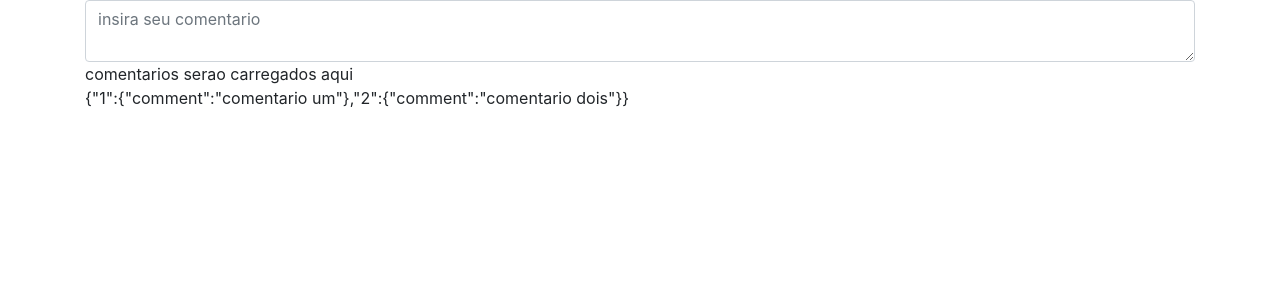
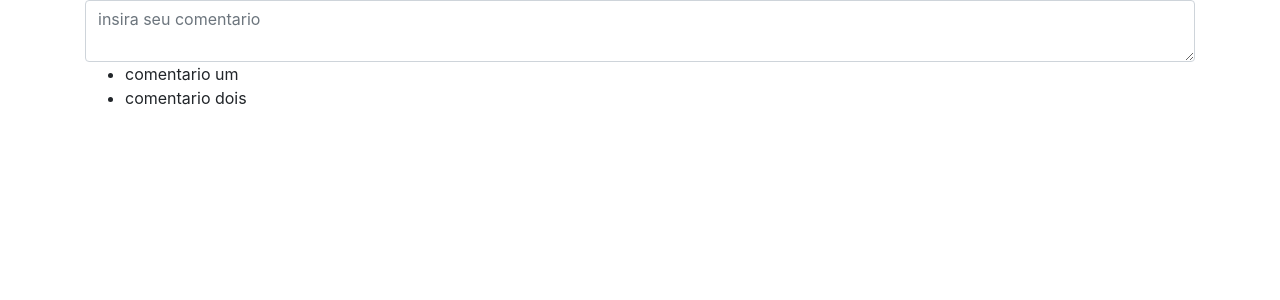
Before and after one commit to thiagoaires/devpleno, a React (Create React App) app in the folder comentarios/: page / in a window 1280 px wide. Shown: the top 300 px of the page. Built offline with nearby package versions, Linux system fonts and the light colour scheme.

Commit message:
DevPleno - modulo 4 aula 6

```diff
--- a/comentarios/src/App.js
+++ b/comentarios/src/App.js
@@ -4,8 +4,10 @@ import NewComment from './NewComment'
 import Comments from './Comments'
 
 class App extends Component {
-  constructor(){
-    super()
+  constructor(props){
+    super(props)
+
+    this.postNewComment = this.postNewComment.bind(this)
     this.state = {
       'comments': {
         '1': {
@@ -18,14 +20,15 @@ class App extends Component {
     }
   }
   postNewComment(comment){
-    this.setState(
-      ...this.state.comments, comment
-    )
+    const comments = {...this.state.comments}
+    const timeStamp = Date.now()
+    comments[`teste ${timeStamp}`] = comment
+    this.setState({comments, comment})
   }
   render() {
     return (
       <div className="container">
-        <NewComment />
+        <NewComment postNewComment={this.postNewComment}/>
         <Comments comments={this.state.comments} />
       </div>
     );
--- a/comentarios/src/Comments.js
+++ b/comentarios/src/Comments.js
@@ -1,12 +1,19 @@
 import React, {Component} from 'react'
 
 class Comments extends Component{
+  writeComment(valor, index){
+    return (
+      <li key={index}>
+        {valor.comment}
+      </li>
+    )
+  }
   render(){
     return(
-      <div>
-        comentarios serao carregados aqui<br />
-        {JSON.stringify(this.props.comments)}
-      </div>
+      <ul>
+        {console.log(Object.keys(this.props.comments))}
+        {Object.values(this.props.comments).map((comentario, index) => this.writeComment(comentario, index))}
+      </ul>
     )
   }
 }
--- a/comentarios/src/NewComment.js
+++ b/comentarios/src/NewComment.js
@@ -1,9 +1,24 @@
 import React, {Component} from 'react'
 
 class NewComment extends Component{
+  constructor(props){
+    super(props)
+
+    this.handleEnter = this.handleEnter.bind(this)
+  }
+
+  handleEnter(event){
+
+    if (event.keyCode === 13){
+      event.preventDefault()
+      this.props.postNewComment({comment: this.refs.comment.value})
+      event.target.value = null
+    }
+  }
+
   render(){
     return (
-      <textarea placeholder="insira seu comentario" className="form-control"></textarea>
+      <textarea ref="comment" placeholder="insira seu comentario" className="form-control" onKeyDown={this.handleEnter}></textarea>
     )
   }
 }
```
